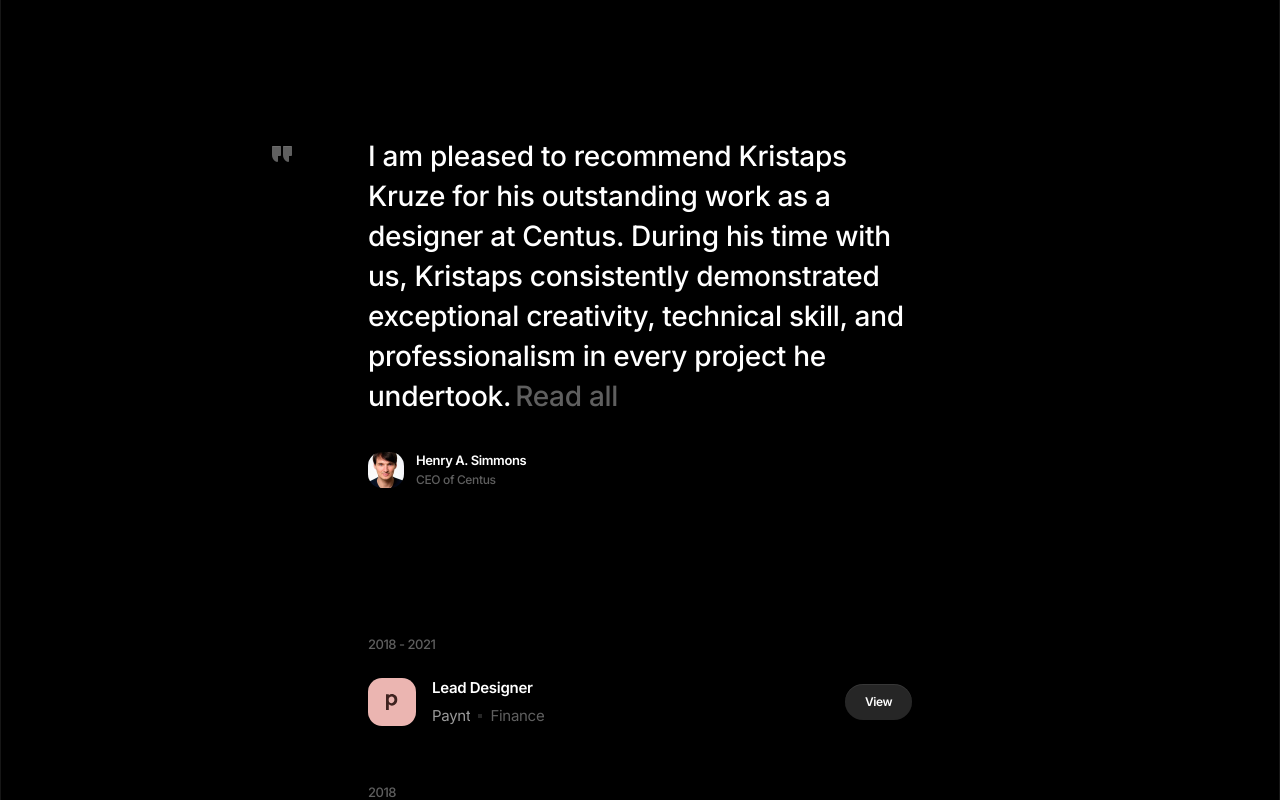
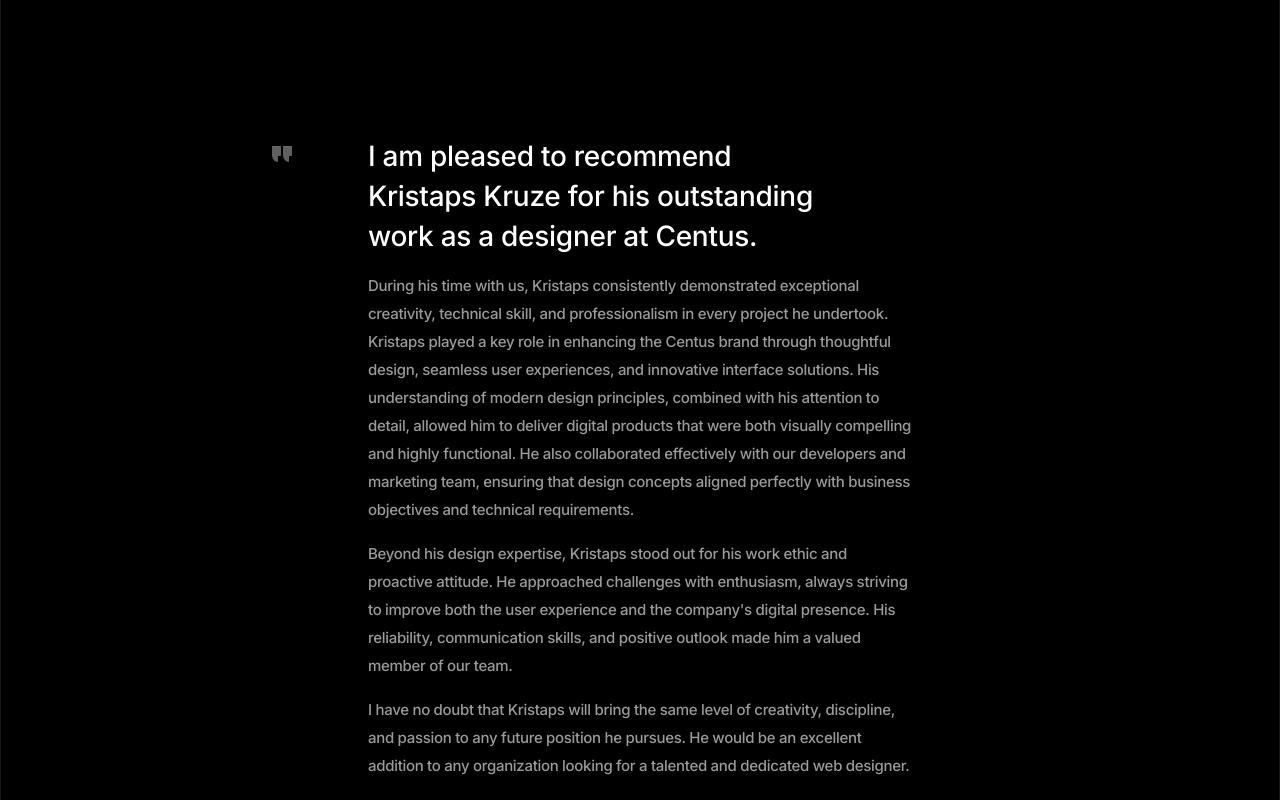
Before and after one commit to puspikselis/portfolio, a Next.js app: page /projects/centus in a window 1280 px wide. Shown: the part 8040-8840 px from the top of the page. Built offline with nearby package versions, Linux system fonts and the light colour scheme; no server answers.

Commit message:
wip: updates

```diff
--- a/src/app/projects/centus/data.ts
+++ b/src/app/projects/centus/data.ts
@@ -15,9 +15,11 @@
     name: 'Henry A. Simmons',
     title: 'CEO of Centus',
   },
-  text: `I am pleased to recommend Kristaps Kruze for his outstanding work as a designer at Centus. During his time with us, Kristaps consistently demonstrated exceptional creativity, technical skill, and professionalism in every project he undertook.
+  text: `I am pleased to recommend
+Kristaps Kruze for his outstanding
+work as a designer at Centus.
 
-Kristaps played a key role in enhancing the Centus brand through thoughtful design, seamless user experiences, and innovative interface solutions. His understanding of modern design principles, combined with his attention to detail, allowed him to deliver digital products that were both visually compelling and highly functional. He also collaborated effectively with our developers and marketing team, ensuring that design concepts aligned perfectly with business objectives and technical requirements.
+During his time with us, Kristaps consistently demonstrated exceptional creativity, technical skill, and professionalism in every project he undertook. Kristaps played a key role in enhancing the Centus brand through thoughtful design, seamless user experiences, and innovative interface solutions. His understanding of modern design principles, combined with his attention to detail, allowed him to deliver digital products that were both visually compelling and highly functional. He also collaborated effectively with our developers and marketing team, ensuring that design concepts aligned perfectly with business objectives and technical requirements.
 
 Beyond his design expertise, Kristaps stood out for his work ethic and proactive attitude. He approached challenges with enthusiasm, always striving to improve both the user experience and the company's digital presence. His reliability, communication skills, and positive outlook made him a valued member of our team.
 
--- a/src/components/businesses.tsx
+++ b/src/components/businesses.tsx
@@ -1,30 +1,13 @@
 'use client';
 
 import type { CSSProperties } from 'react';
-import { useMemo } from 'react';
+import { useEffect, useState } from 'react';
 
 import { useCursorPreview } from '@/components/cursor-preview';
 import { Avatar, AvatarFallback, AvatarImage } from '@/components/ui/avatar';
 import { Button } from '@/components/ui/button';
 import { businesses } from '@/data/businesses';
 import { cn } from '@/lib/utils';
-
-function useIsMobile() {
-  return useMemo(() => {
-    if (typeof window === 'undefined') return false;
-    return window.innerWidth < 768;
-  }, []);
-}
-
-function useDeviceType() {
-  return useMemo(() => {
-    if (typeof window === 'undefined') return null;
-    const userAgent = window.navigator.userAgent.toLowerCase();
-    const isIOS = /iphone|ipad|ipod/.test(userAgent);
-    const isAndroid = /android/.test(userAgent);
-    return { isAndroid, isIOS };
-  }, []);
-}
 
 function BusinessCard({
   business,
@@ -34,30 +17,29 @@
   isFirst?: boolean;
 }) {
   const { hidePreview, showPreview } = useCursorPreview();
-  const isMobile = useIsMobile();
-  const deviceType = useDeviceType();
-
   const previewColor = business.color || '#1d1d1d';
 
-  // Filter buttons based on device on mobile
-  const filteredButtons = useMemo(() => {
-    if (!isMobile || !deviceType) return business.buttons;
+  const [filteredButtons, setFilteredButtons] = useState(business.buttons);
 
-    // If there are App Store and Play Store buttons, show only the relevant one
+  useEffect(() => {
+    const isMobile = window.innerWidth < 768;
+    if (!isMobile) return;
+
+    const userAgent = window.navigator.userAgent.toLowerCase();
+    const isAndroid = /android/.test(userAgent);
+    const isIOS = /iphone|ipad|ipod/.test(userAgent);
+
     const hasAppStore = business.buttons.some((btn) => btn.label === 'App Store');
     const hasPlayStore = business.buttons.some((btn) => btn.label === 'PlayStore');
 
     if (hasAppStore && hasPlayStore) {
-      if (deviceType.isIOS) {
-        return business.buttons.filter((btn) => btn.label === 'App Store');
-      }
-      if (deviceType.isAndroid) {
-        return business.buttons.filter((btn) => btn.label === 'PlayStore');
+      if (isIOS) {
+        setFilteredButtons(business.buttons.filter((btn) => btn.label === 'App Store'));
+      } else if (isAndroid) {
+        setFilteredButtons(business.buttons.filter((btn) => btn.label === 'PlayStore'));
       }
     }
-
-    return business.buttons;
-  }, [isMobile, deviceType, business.buttons]);
+  }, [business.buttons]);
 
   const primaryButton = filteredButtons[0];
   const isCardInteractive = Boolean(business.cardHref);
@@ -143,7 +125,9 @@
                             )
                         : undefined
                     }
-                    onPointerLeave={button.preview ? hidePreview : undefined}
+                    onPointerLeave={
+                      button.preview && !business.previewOnCardHover ? hidePreview : undefined
+                    }
                     rel="noopener noreferrer"
                     target="_blank"
                   >
--- a/src/components/floating-thingy.tsx
+++ b/src/components/floating-thingy.tsx
@@ -10,7 +10,7 @@
 const DEFAULT_STICKY_TOP_FALLBACK = 160;
 const DEFAULT_DASH = 'var(--color-dim-gray-100)';
 const HYSTERESIS = 4;
-const BOTTOM_THRESHOLD_PX = 200; // Fixed pixel threshold instead of percentage
+const BOTTOM_THRESHOLD_PX = 100; // Fixed pixel threshold instead of percentage
 
 export function FloatingThingy() {
   const [config, setConfig] = useState<Config>({
--- a/src/components/testimonial.tsx
+++ b/src/components/testimonial.tsx
@@ -1,7 +1,3 @@
-'use client';
-
-import { useState } from 'react';
-
 import { QuoteIcon } from '@/components/icons/quote-icon';
 import { Avatar, AvatarFallback, AvatarImage } from '@/components/ui/avatar';
 
@@ -15,9 +11,7 @@
 }
 
 export function Testimonial({ author, children }: TestimonialProps) {
-  const [isExpanded, setIsExpanded] = useState(false);
   const paragraphs = children.split('\n\n').filter(Boolean);
-  const hasMultiple = paragraphs.length > 1;
 
   return (
     <section className="narrow-container" data-title="Reference">
@@ -26,33 +20,23 @@
           <QuoteIcon className="size-5 text-dim-gray-100" />
         </div>
 
-        <div data-expanded={isExpanded}>
-          {paragraphs.map((paragraph, index) => (
-            <p
-              className="-tracking-[0.01em] not-first:pointer-events-none not-first:h-0 not-first:overflow-hidden font-medium text-28/10 text-white not-first:opacity-0 transition-all duration-500 [[data-expanded=true]_&]:not-first:pointer-events-auto [[data-expanded=true]_&]:not-first:mt-4 [[data-expanded=true]_&]:not-first:h-auto [[data-expanded=true]_&]:not-first:opacity-100"
-              key={paragraph.slice(0, 50)}
-            >
-              {paragraph}
-              {index === 0 && hasMultiple && (
-                <button
-                  className="-tracking-[0.01em] ml-1 font-medium text-28/10 text-dim-gray-100 transition-colors hover:text-nobel-100 [[data-expanded=true]_&]:hidden"
-                  onClick={() => setIsExpanded(!isExpanded)}
-                  type="button"
-                >
-                  Read all
-                </button>
-              )}
-              {index === paragraphs.length - 1 && hasMultiple && (
-                <button
-                  className="-tracking-[0.01em] ml-1 font-medium text-28/10 text-dim-gray-100 transition-colors hover:text-nobel-100 [[data-expanded=false]_&]:hidden"
-                  onClick={() => setIsExpanded(!isExpanded)}
-                  type="button"
-                >
-                  Read less
-                </button>
-              )}
-            </p>
-          ))}
+        <div className="space-y-4">
+          {paragraphs.map((paragraph) => {
+            const lines = paragraph.split('\n');
+            return (
+              <p
+                className="-tracking-[0.01em] not-first:-tracking-[0.02em] font-medium not-first:text-15/7 not-first:text-nobel-100 text-28/10 text-white"
+                key={paragraph.slice(0, 50)}
+              >
+                {lines.map((line) => (
+                  <span key={line.slice(0, 30)}>
+                    {line}
+                    {line !== lines[lines.length - 1] && <br />}
+                  </span>
+                ))}
+              </p>
+            );
+          })}
         </div>
 
         <div className="mt-9 flex items-center gap-3 pb-2">
```
